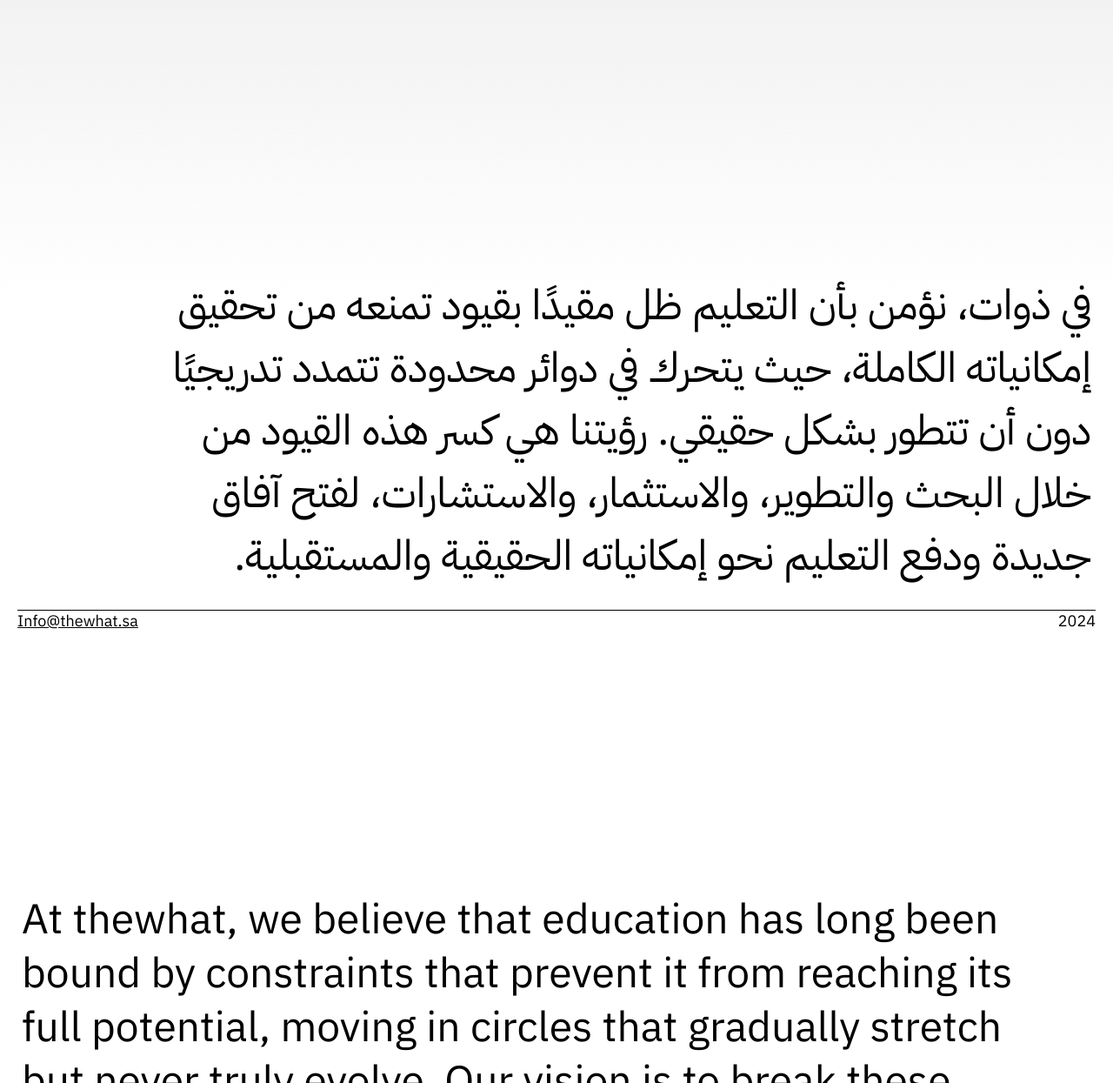
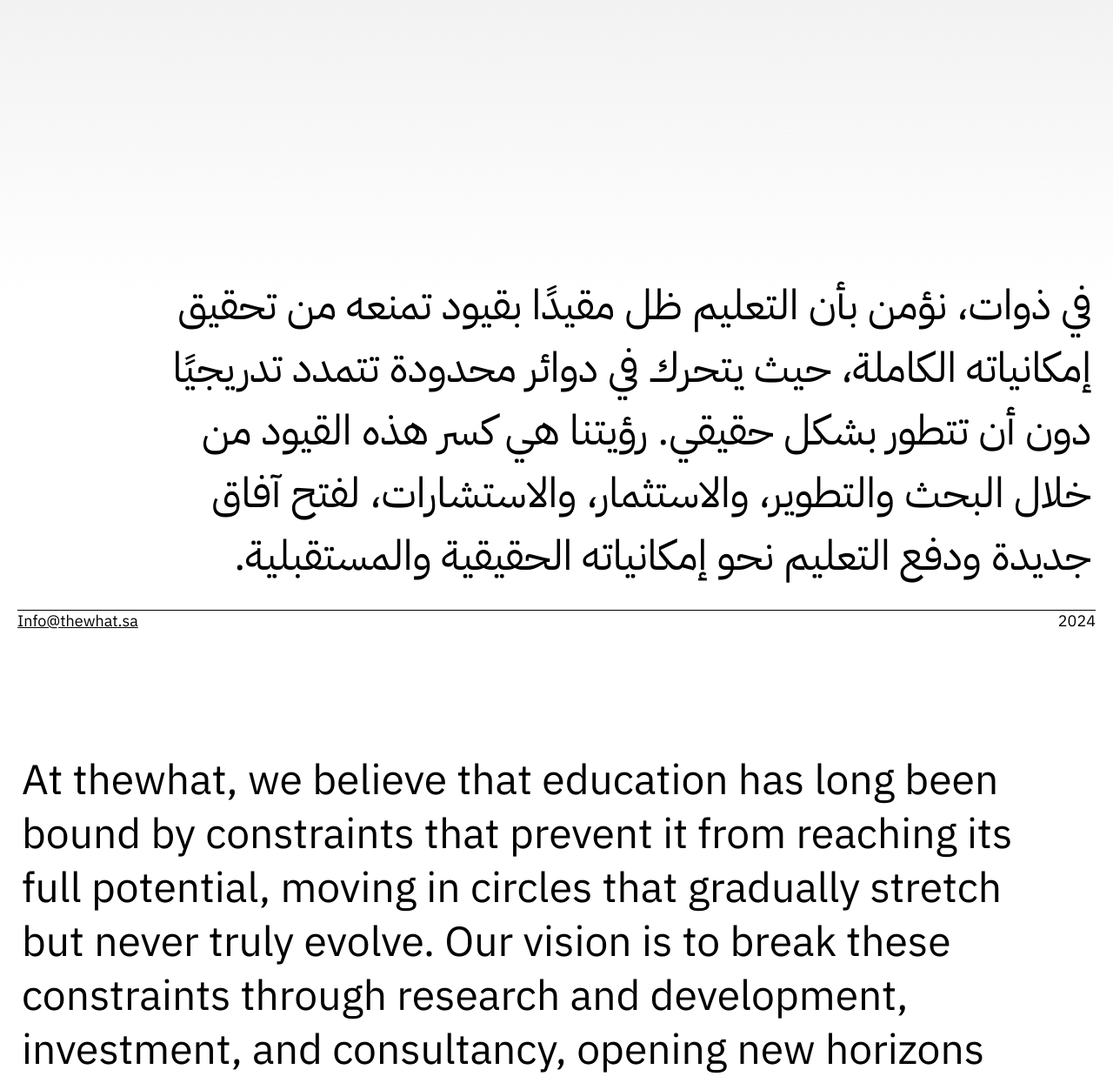
Before and after one commit to Sheriff30/thewhat, a plain HTML site: page index.html in a window 1280 px wide. Shown: the part 55-1300 px from the top of the page at 87% size. Drawn offline with Linux system fonts and the light colour scheme.

Commit message:
init commit

```diff
--- a/style.css
+++ b/style.css
@@ -65,7 +65,7 @@ body {
 .text2 {
   font-family: "IBM Plex Sans", sans-serif;
   padding: 2.5rem;
-  height: 100dvh;
+  height: 80dvh;
 
   margin-bottom: 4rem;
   display: flex;
```
